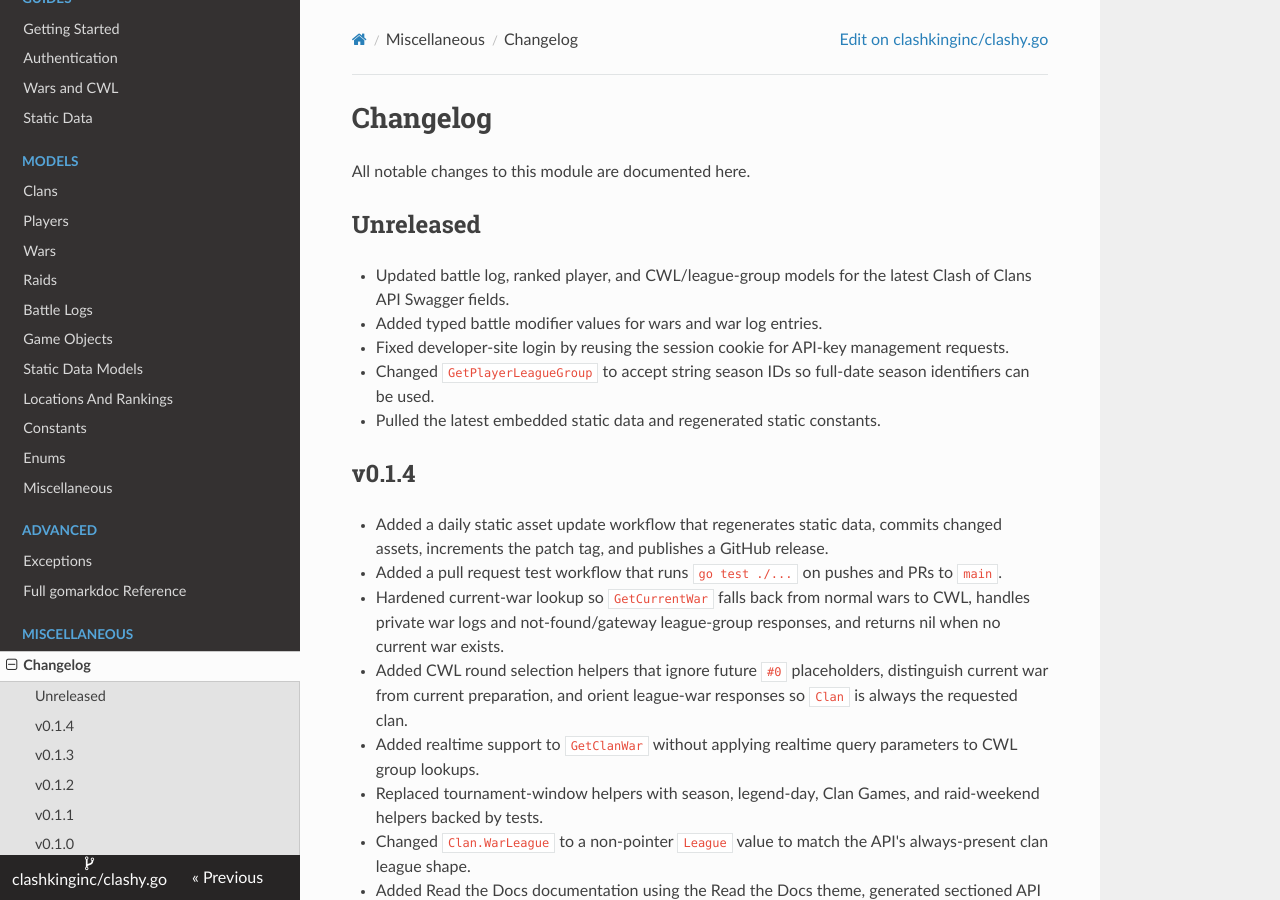
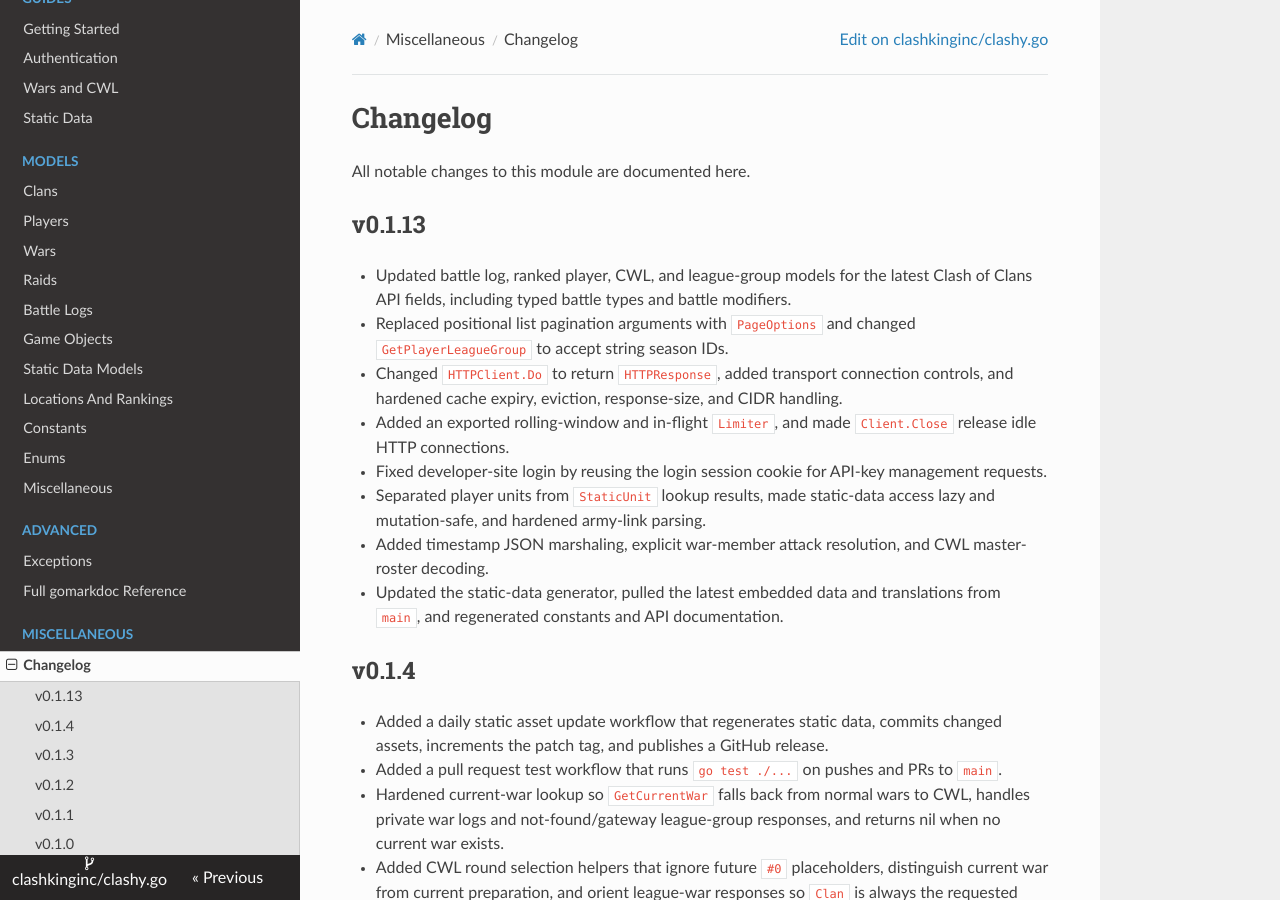
Before and after one commit to ClashKingInc/clashy.go, an MkDocs documentation site: the page built from docs/changelog.md, in a window 1280 px wide and 900 px high. Built offline with MkDocs 1.6.1, drawn with Linux system fonts in a browser that asks for light colours; nearby versions of some CDN libraries.

Commit message:
docs: prepare v0.1.13 release

```diff
--- a/docs/changelog.md
+++ b/docs/changelog.md
@@ -2,13 +2,16 @@
 
 All notable changes to this module are documented here.
 
-## Unreleased
+## v0.1.13
 
-- Updated battle log, ranked player, and CWL/league-group models for the latest Clash of Clans API Swagger fields.
-- Added typed battle modifier values for wars and war log entries.
-- Fixed developer-site login by reusing the session cookie for API-key management requests.
-- Changed `GetPlayerLeagueGroup` to accept string season IDs so full-date season identifiers can be used.
-- Pulled the latest embedded static data and regenerated static constants.
+- Updated battle log, ranked player, CWL, and league-group models for the latest Clash of Clans API fields, including typed battle types and battle modifiers.
+- Replaced positional list pagination arguments with `PageOptions` and changed `GetPlayerLeagueGroup` to accept string season IDs.
+- Changed `HTTPClient.Do` to return `HTTPResponse`, added transport connection controls, and hardened cache expiry, eviction, response-size, and CIDR handling.
+- Added an exported rolling-window and in-flight `Limiter`, and made `Client.Close` release idle HTTP connections.
+- Fixed developer-site login by reusing the login session cookie for API-key management requests.
+- Separated player units from `StaticUnit` lookup results, made static-data access lazy and mutation-safe, and hardened army-link parsing.
+- Added timestamp JSON marshaling, explicit war-member attack resolution, and CWL master-roster decoding.
+- Updated the static-data generator, pulled the latest embedded data and translations from `main`, and regenerated constants and API documentation.
 
 ## v0.1.4
 
```
Also changed, not shown: CHANGELOG.md (+9 -6 lines).
